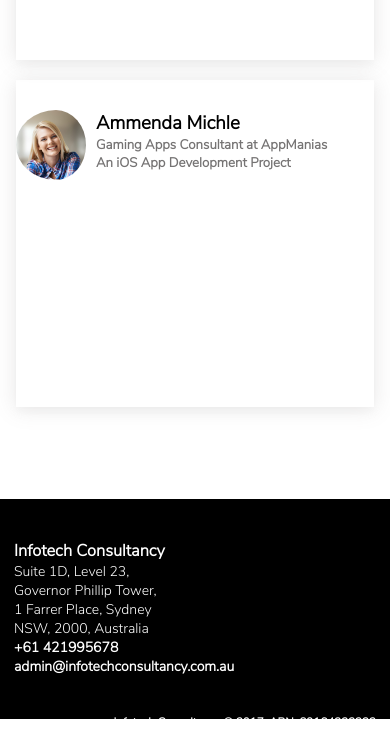
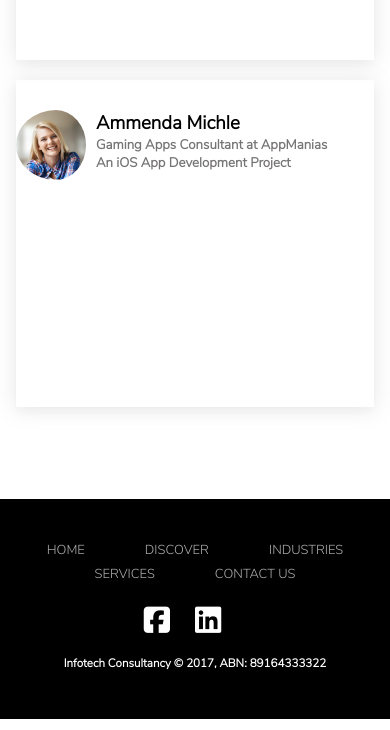
Before and after one commit to sharathvignesh/inf-tch, a React (Create React App) app: page / in a window 390 px wide. Shown: the part 4464-5194 px from the top of the page. Built offline with nearby package versions, Linux system fonts and the light colour scheme.

Commit message:
footer done for good

```diff
--- a/src/Styles/landing.css
+++ b/src/Styles/landing.css
@@ -180,7 +180,10 @@ footer {
   margin-top: 50px;
   background: black;
 }
-
+footer .footer-right i{
+  font-size: 30px;
+  padding-right: 25px;
+}
 footer .footer-left {
   float: left;
   text-align: left;
@@ -378,14 +381,14 @@ footer ul li a:hover {
     padding: 0 40px;
   }
   footer .footer-left {
-    float: left;
-    text-align: left;
-    padding-left: 1em;
+    display: none;
   }
 
-  footer .footer-right {
-    float: right;
-    padding-right: 1em;
+  body footer .footer-right {
+    text-align: center;
+    margin: 0 auto;
+    float: none;
+    padding-right: 0px;
   }
   body .contact-col{
     width: 100%;
--- a/src/components/Footer/Footer.js
+++ b/src/components/Footer/Footer.js
@@ -1,4 +1,5 @@
 import React, { Component } from 'react'
+import { Link } from 'react-router'
 // import './../Styles/postedLanding.css';
 
 class Footer extends Component {
@@ -16,6 +17,14 @@ class Footer extends Component {
               <br /><br />
             </div>
             <div className='footer-right'>
+              <ul className='navigation'>
+                <li className=''><Link to='/'>HOME</Link></li>
+                <li className=''><Link to='/discover'>DISCOVER</Link></li>
+                <li className=''><Link to='/'>INDUSTRIES</Link></li><br/>
+                <li className=''><Link to='/'>SERVICES</Link></li>
+                <li className=''><Link to='/contact'>CONTACT US</Link></li>
+              </ul><br />
+              <i class="fa fa-facebook-square" aria-hidden="true"></i><i class="fa fa-linkedin-square" aria-hidden="true"></i><br /><br />
               <h5>Infotech Consultancy © 2017, ABN: 89164333322</h5>
             </div>
           </div>
```
